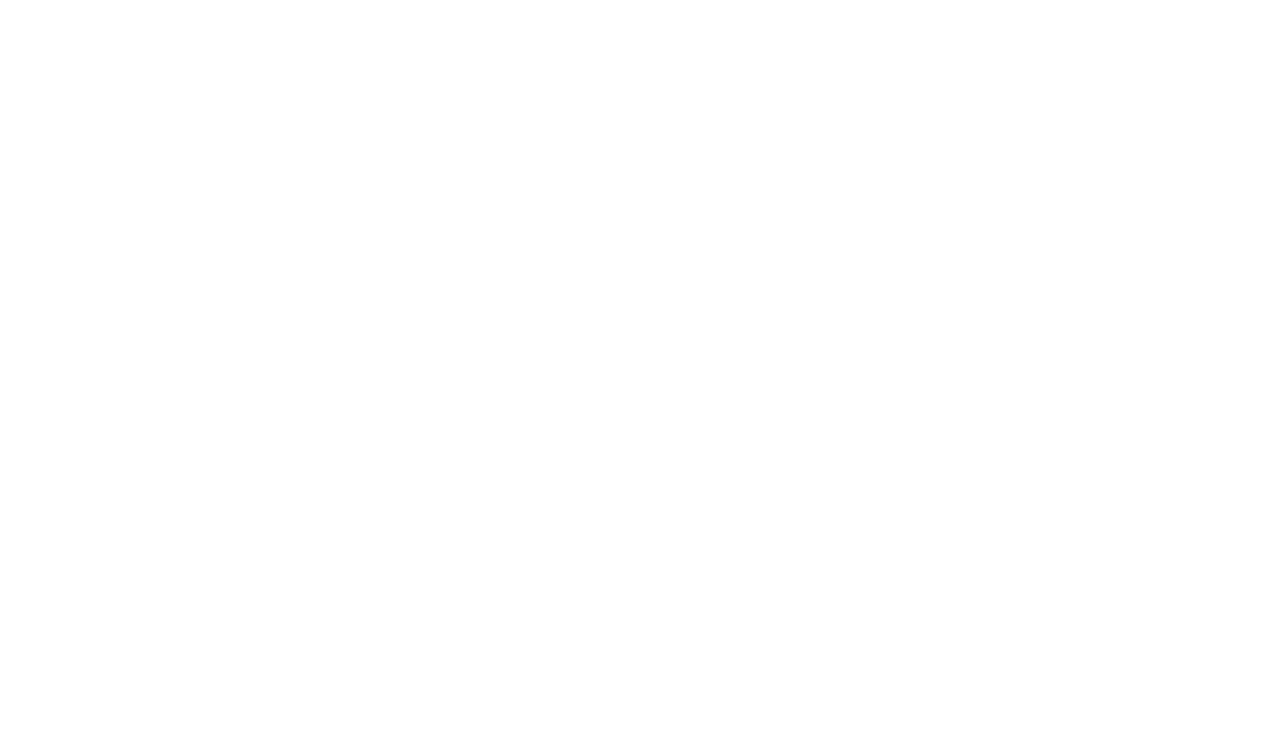
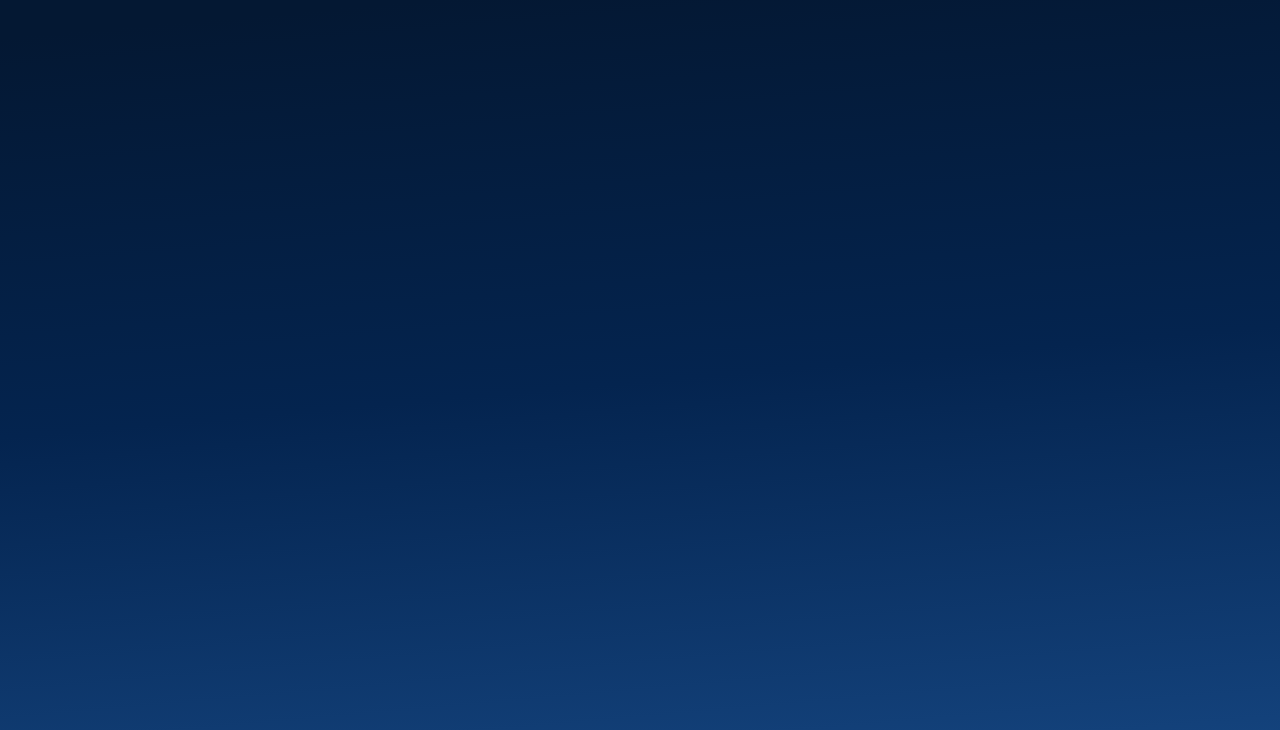
Before and after one commit to AbrahamOliden/react-space, a React (Vite) app: page / in a window 1280 px wide. Shown: the top 730 px of the page. Built offline with nearby package versions, Linux system fonts and the light colour scheme.

Commit message:
create GradientBackground and import GlobalStyle

```diff
--- a/src/App.jsx
+++ b/src/App.jsx
@@ -1,9 +1,19 @@
+import styled from "styled-components"
+import GlobalStyle from "./components/GlobalStyles/index.jsx"
+
+const GradientBackground = styled.div`
+background: linear-gradient(175deg,
+  #041833 4.16%, #04244F 48%, #154580 96.76%);
+  min-height: 100vh;
+`
 
 function App() {
 
   return (
     <>
-
+      <GradientBackground>
+        <GlobalStyle />
+      </GradientBackground>
     </>
   )
 }
```
